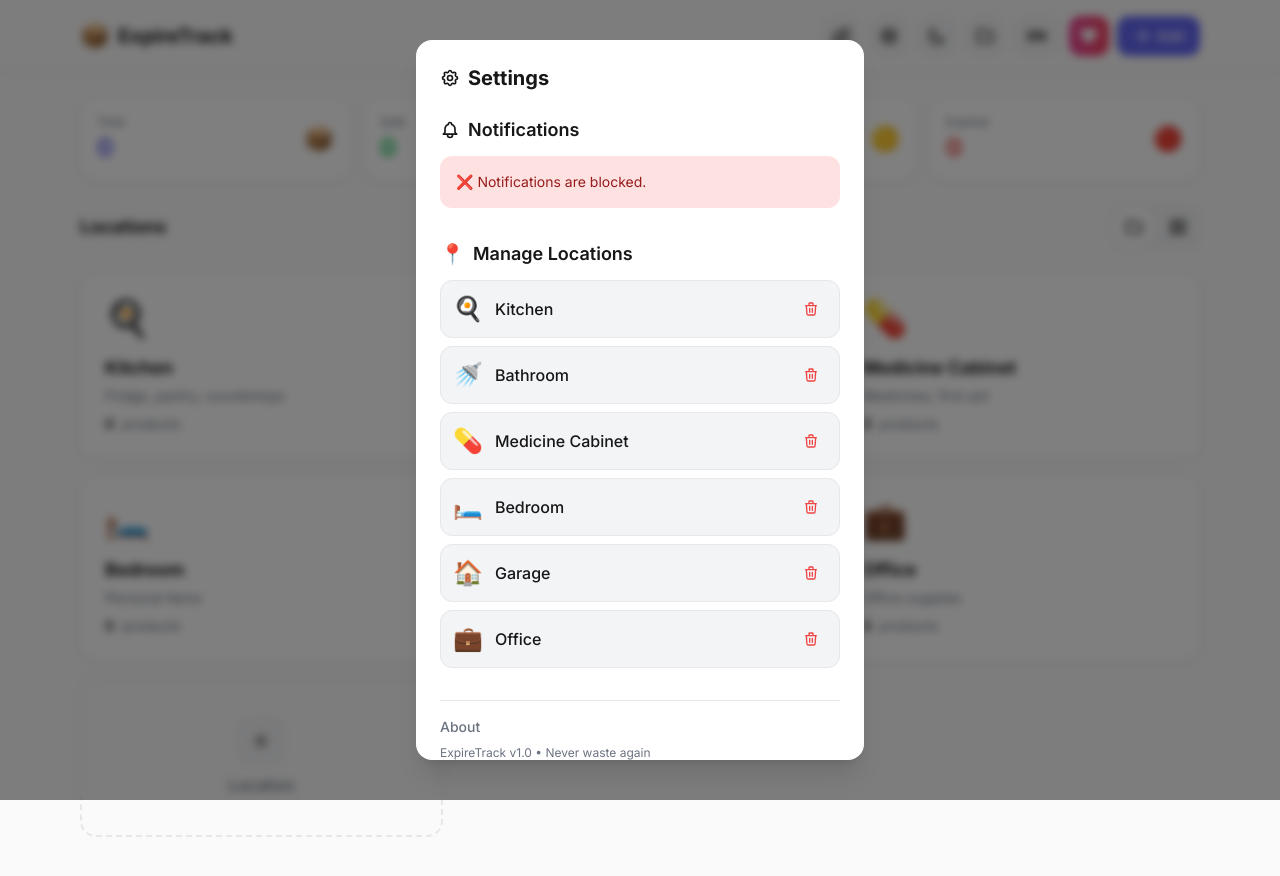
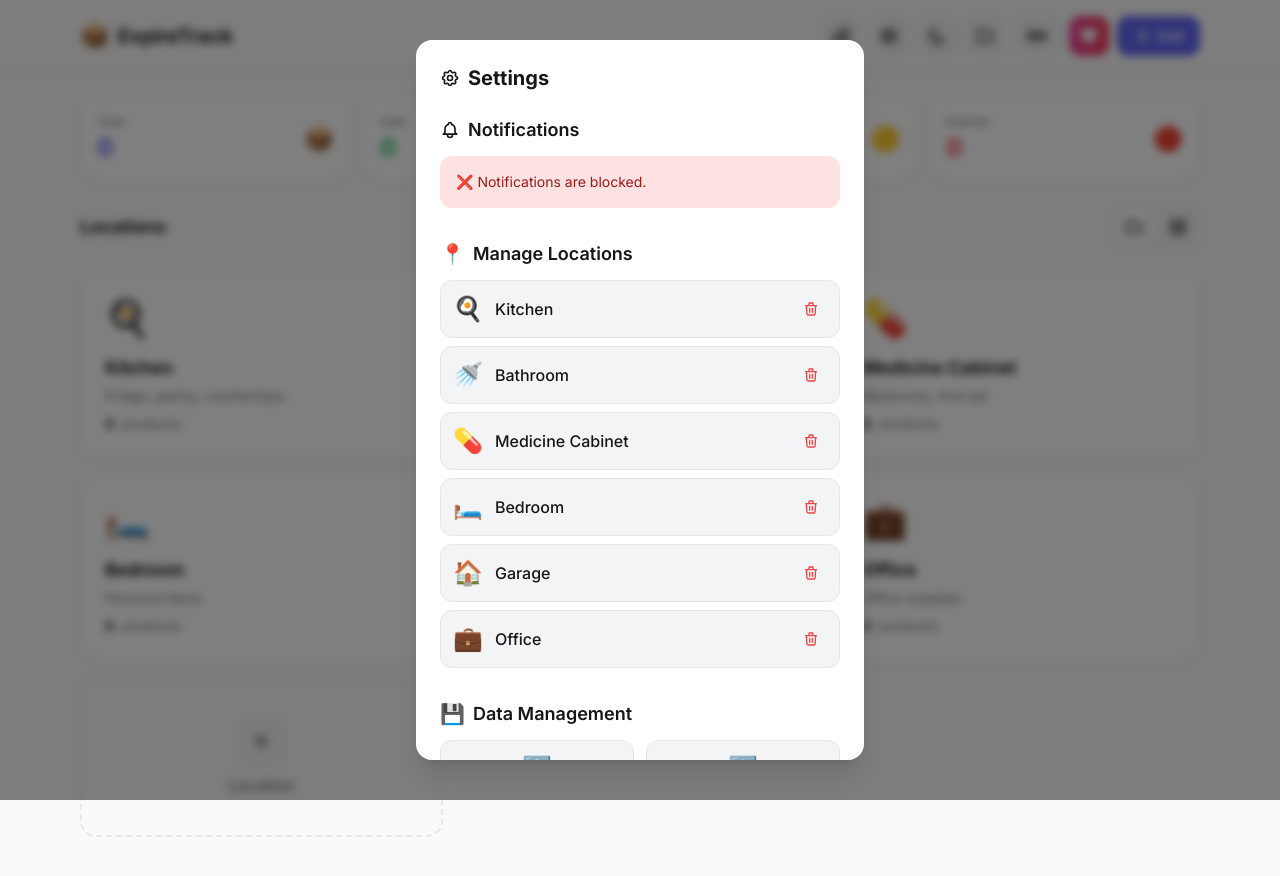
Before and after one commit to misarb/expirTracker, a Next.js app: page / in a window 1280 px wide. Both pictures are taken after a click on the button 888 px from the left and 36 px from the top of the page. Shown: the top 876 px of the page. Built offline with nearby package versions, Linux system fonts and the light colour scheme.

Commit message:
Feat: Add Data Export/Import functionality

```diff
--- a/src/app/page.tsx
+++ b/src/app/page.tsx
@@ -786,8 +786,8 @@ function SettingsModal({
   onClose: () => void;
 }) {
   const { t } = useI18n();
-  const { notifications, setNotificationsEnabled } = useSettingsStore();
-  const { locations, deleteLocation } = useProductStore();
+  const { notifications, setNotificationsEnabled, importSettings, ...settingsState } = useSettingsStore();
+  const { locations, deleteLocation, products, categories, importData } = useProductStore();
   const [permissionStatus, setPermissionStatus] = useState<string>('default');
 
   useEffect(() => {
@@ -806,6 +806,61 @@ function SettingsModal({
 
   const handleDisableNotifications = () => {
     setNotificationsEnabled(false);
+  };
+
+  const handleExport = () => {
+    const data = {
+      products,
+      categories,
+      locations,
+      settings: { notifications, ...settingsState }
+    };
+    const blob = new Blob([JSON.stringify(data, null, 2)], { type: 'application/json' });
+    const url = URL.createObjectURL(blob);
+    const a = document.createElement('a');
+    a.href = url;
+    a.download = `expiretrack-backup-${new Date().toISOString().split('T')[0]}.json`;
+    document.body.appendChild(a);
+    a.click();
+    document.body.removeChild(a);
+    URL.revokeObjectURL(url);
+    alert(t('exportSuccess'));
+  };
+
+  const handleImport = (e: React.ChangeEvent<HTMLInputElement>) => {
+    const file = e.target.files?.[0];
+    if (!file) return;
+
+    if (!confirm(t('importWarning'))) {
+      e.target.value = ''; // Reset input
+      return;
+    }
+
+    const reader = new FileReader();
+    reader.onload = (event) => {
+      try {
+        const data = JSON.parse(event.target?.result as string);
+        if (data.products && data.categories && data.locations) {
+          importData({
+            products: data.products,
+            categories: data.categories,
+            locations: data.locations
+          });
+          if (data.settings) {
+            importSettings(data.settings);
+          }
+          alert(t('importSuccess'));
+          onClose();
+        } else {
+          alert(t('invalidFile'));
+        }
+      } catch (error) {
+        console.error('Import error:', error);
+        alert(t('invalidFile'));
+      }
+    };
+    reader.readAsText(file);
+    e.target.value = ''; // Reset input
   };
 
   if (!isOpen) return null;
@@ -899,6 +954,28 @@ function SettingsModal({
               {locations.length <= 1 && (
                 <p className="text-xs text-[rgb(var(--muted-foreground))] italic px-1">Cannot delete the last location.</p>
               )}
+            </div>
+          </div>
+
+          {/* Data Management */}
+          <div>
+            <h3 className="text-lg font-semibold text-[rgb(var(--foreground))] mb-3 flex items-center gap-2">
+              <span className="text-xl">💾</span>
+              {t('dataManagement')}
+            </h3>
+            <div className="grid grid-cols-2 gap-3">
+              <button
+                onClick={handleExport}
+                className="p-3 bg-[rgb(var(--secondary))] hover:bg-[rgb(var(--muted))] rounded-xl border border-[rgb(var(--border))] flex flex-col items-center gap-2 transition-colors"
+              >
+                <span className="text-2xl">⬇️</span>
+                <span className="font-medium text-sm text-[rgb(var(--foreground))]">{t('exportData')}</span>
+              </button>
+              <label className="p-3 bg-[rgb(var(--secondary))] hover:bg-[rgb(var(--muted))] rounded-xl border border-[rgb(var(--border))] flex flex-col items-center gap-2 transition-colors cursor-pointer">
+                <span className="text-2xl">⬆️</span>
+                <span className="font-medium text-sm text-[rgb(var(--foreground))]">{t('importData')}</span>
+                <input type="file" accept=".json" onChange={handleImport} className="hidden" />
+              </label>
             </div>
           </div>
 
--- a/src/lib/i18n.tsx
+++ b/src/lib/i18n.tsx
@@ -60,7 +60,14 @@ type TranslationKey =
     | 'openedDate'
     | 'notOpened'
     | 'notifyTiming'
-    | 'manageLocations';
+    | 'manageLocations'
+    | 'dataManagement'
+    | 'exportData'
+    | 'importData'
+    | 'importWarning'
+    | 'exportSuccess'
+    | 'importSuccess'
+    | 'invalidFile';
 
 const translations: Record<Language, Record<TranslationKey, string>> = {
     en: {
@@ -119,6 +126,14 @@ const translations: Record<Language, Record<TranslationKey, string>> = {
         notOpened: 'Not Opened',
         notifyTiming: 'Notify me (days before)',
         manageLocations: 'Manage Locations',
+        // Data Management
+        dataManagement: 'Data Management',
+        exportData: 'Export Data',
+        importData: 'Import Data',
+        importWarning: 'Warning: Importing data will overwrite all current products, categories, and locations. Are you sure?',
+        exportSuccess: 'Data exported successfully!',
+        importSuccess: 'Data imported successfully!',
+        invalidFile: 'Invalid backup file.',
     },
     fr: {
         appName: 'ExpireTrack',
@@ -176,6 +191,14 @@ const translations: Record<Language, Record<TranslationKey, string>> = {
         notOpened: 'Non ouvert',
         notifyTiming: 'Me notifier (jours avant)',
         manageLocations: 'Gérer les emplacements',
+        // Data Management
+        dataManagement: 'Gestion des données',
+        exportData: 'Exporter les données',
+        importData: 'Importer les données',
+        importWarning: 'Attention : L\'importation de données écrasera tous les produits, catégories et lieux actuels. Êtes-vous sûr ?',
+        exportSuccess: 'Données exportées avec succès !',
+        importSuccess: 'Données importées avec succès !',
+        invalidFile: 'Fichier de sauvegarde invalide.',
     },
     ar: {
         appName: 'ExpireTrack',
@@ -233,7 +256,15 @@ const translations: Record<Language, Record<TranslationKey, string>> = {
         notOpened: 'غير مفتوح',
         notifyTiming: 'تنبيه (أيام قبل)',
         manageLocations: 'إدارة المواقع',
-    },
+        // Data Management
+        dataManagement: 'إدارة البيانات',
+        exportData: 'تصدير البيانات',
+        importData: 'استيراد البيانات',
+        importWarning: 'تحذير: استيراد البيانات سيؤدي إلى استبدال جميع المنتجات والفئات والمواقع الحالية. هل أنت متأكد؟',
+        exportSuccess: 'تم تصدير البيانات بنجاح!',
+        importSuccess: 'تم استيراد البيانات بنجاح!',
+        invalidFile: 'ملف نسخ احتياطي غير صالح.',
+    }
 };
 
 interface I18nContextType {
--- a/src/store/productStore.ts
+++ b/src/store/productStore.ts
@@ -48,6 +48,9 @@ interface ProductStore {
     getProductsByCategory: (categoryId: string) => Product[];
     getProductsByLocation: (locationId: string) => Product[];
     getExpiringProducts: (days: number) => Product[];
+
+    // Data Management
+    importData: (data: { products: Product[], categories: Category[], locations: Location[] }) => void;
 
     // Refresh statuses
     refreshStatuses: () => void;
@@ -163,6 +166,16 @@ export const useProductStore = create<ProductStore>()(
                 }));
             },
 
+            importData: (data) => {
+                set({
+                    products: data.products || [],
+                    categories: data.categories || DEFAULT_CATEGORIES,
+                    locations: data.locations || DEFAULT_LOCATIONS
+                });
+            },
+
+
+
             getProductsByStatus: (status) => {
                 return get().products.filter((p) => p.status === status);
             },
--- a/src/store/settingsStore.ts
+++ b/src/store/settingsStore.ts
@@ -23,6 +23,8 @@ interface SettingsStore {
     setNotificationDays: (days: number[]) => void;
     addNotifiedProduct: (key: string) => void;
     clearNotifiedProducts: () => void;
+
+    importSettings: (settings: Partial<SettingsStore>) => void;
 }
 
 export const useSettingsStore = create<SettingsStore>()(
@@ -35,6 +37,18 @@ export const useSettingsStore = create<SettingsStore>()(
                 daysBefore: [7, 3, 1, 0],
             },
             notifiedProducts: [],
+
+            importSettings: (settings) => {
+                set((state) => ({
+                    ...state,
+                    ...settings,
+                    // Preserve functions, only update state properties
+                    theme: settings.theme || state.theme,
+                    language: settings.language || state.language,
+                    notifications: settings.notifications || state.notifications,
+                    notifiedProducts: settings.notifiedProducts || state.notifiedProducts
+                }));
+            },
 
             setTheme: (theme) => {
                 set({ theme });
```
